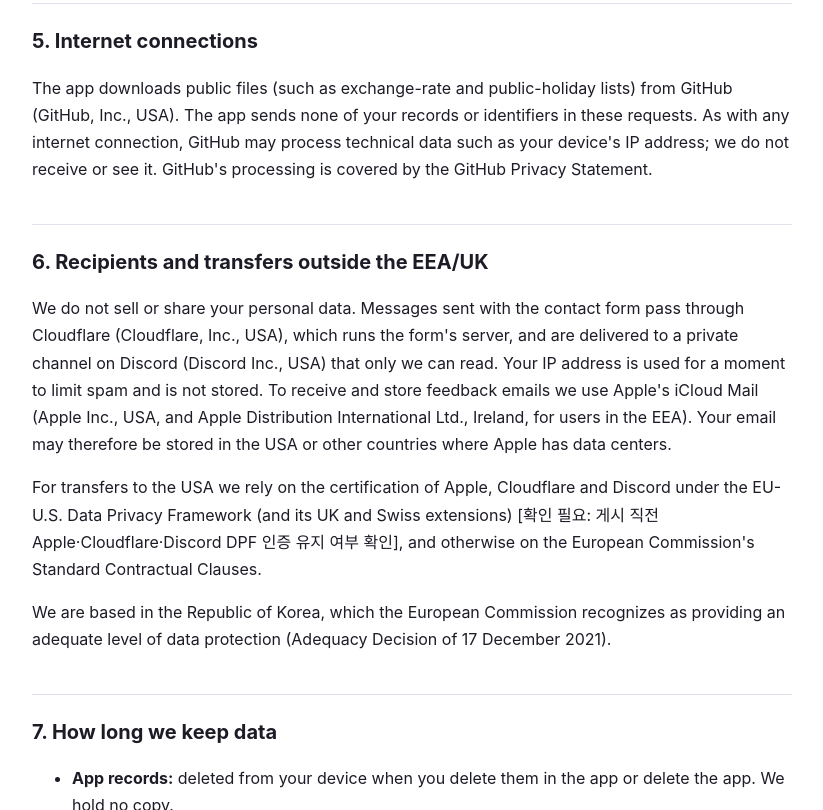
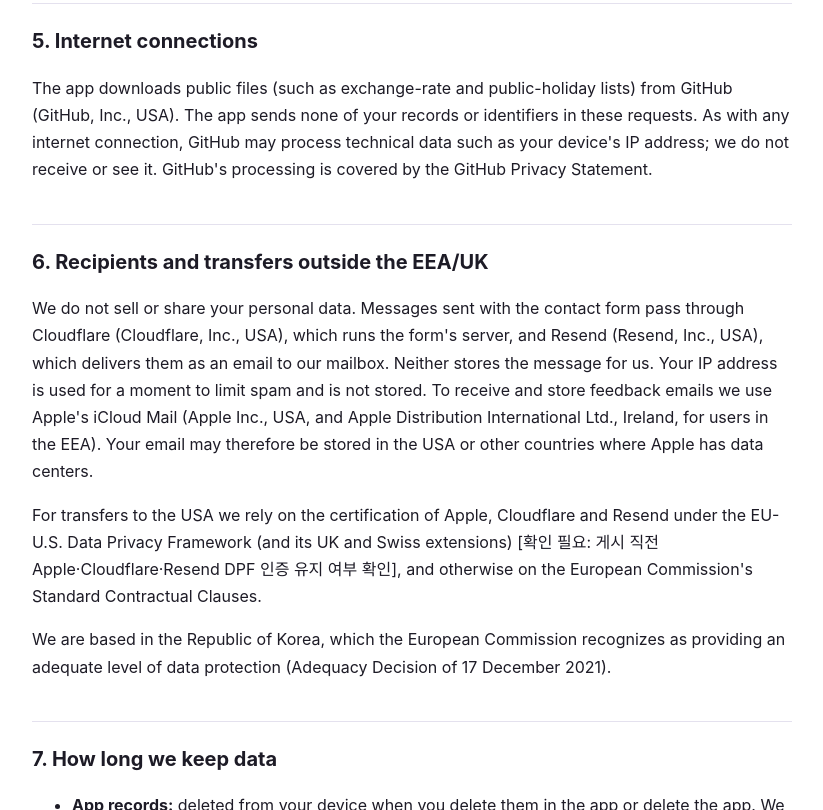
Before and after one commit to tsusuu/supervivo-legal, a plain HTML site: page en/privacy/index.html in a window 1280 px wide. Shown: the part 1799-2609 px from the top of the page, without its empty margins (228-1051 px from the left). Drawn offline with Linux system fonts and the light colour scheme.

Commit message:
Contact form mail goes through Resend instead of Discord

```diff
--- a/en/privacy/index.html
+++ b/en/privacy/index.html
@@ -26,7 +26,7 @@ nav { font-size: .9em; color: var(--muted); }
 <h2>2. Who is responsible (controller)</h2>
 <p>Devsworker, represented by Choi Yeongseo [확인 필요: 사업장 주소 (영문)] Email: <a href="mailto:help@devsworker.com">help@devsworker.com</a></p>
 <h2>3. What we process, why, and on what legal basis</h2>
-<div class="table"><table><thead><tr><th>Data</th><th>Purpose</th><th>Where it is stored</th><th>Legal basis (GDPR)</th></tr></thead><tbody><tr><td>App records: amounts and dates of spending and income, notes, categories, card names and payment days, loans, goals, fixed expenses, app settings</td><td>Calculating your daily budget and showing it in the app and widgets</td><td>Only on your device; never sent to us</td><td>We do not receive this data, so we do not process it as a controller</td></tr><tr><td>Feedback email (optional): your email address, the message, and the app version and iOS version added to the email</td><td>Answering you and fixing problems</td><td>Our mailbox (see section 6)</td><td>Art. 6(1)(b) (handling your request) and Art. 6(1)(f) (our legitimate interest in fixing errors)</td></tr><tr><td>Contact form on our website (optional): your email address, your name if you give it, the message, and the language of the page</td><td>Answering you</td><td>Our private Discord channel (see section 6)</td><td>Art. 6(1)(b) (handling your request)</td></tr></tbody></table></div>
+<div class="table"><table><thead><tr><th>Data</th><th>Purpose</th><th>Where it is stored</th><th>Legal basis (GDPR)</th></tr></thead><tbody><tr><td>App records: amounts and dates of spending and income, notes, categories, card names and payment days, loans, goals, fixed expenses, app settings</td><td>Calculating your daily budget and showing it in the app and widgets</td><td>Only on your device; never sent to us</td><td>We do not receive this data, so we do not process it as a controller</td></tr><tr><td>Feedback email (optional): your email address, the message, and the app version and iOS version added to the email</td><td>Answering you and fixing problems</td><td>Our mailbox (see section 6)</td><td>Art. 6(1)(b) (handling your request) and Art. 6(1)(f) (our legitimate interest in fixing errors)</td></tr><tr><td>Contact form on our website (optional): your email address, your name if you give it, the message, and the language of the page</td><td>Answering you</td><td>Our mailbox (see section 6)</td><td>Art. 6(1)(b) (handling your request)</td></tr></tbody></table></div>
 <p>We do not process card numbers, bank account numbers, government ID numbers, special categories of data (Art. 9 GDPR), location or contacts. We do not make automated decisions or profile you.</p>
 <p>You can use every feature of the app without ever sending us an email.</p>
 <h2>4. Device permissions</h2>
@@ -37,8 +37,8 @@ nav { font-size: .9em; color: var(--muted); }
 <h2>5. Internet connections</h2>
 <p>The app downloads public files (such as exchange-rate and public-holiday lists) from GitHub (GitHub, Inc., USA). The app sends none of your records or identifiers in these requests. As with any internet connection, GitHub may process technical data such as your device's IP address; we do not receive or see it. GitHub's processing is covered by the GitHub Privacy Statement.</p>
 <h2>6. Recipients and transfers outside the EEA/UK</h2>
-<p>We do not sell or share your personal data. Messages sent with the contact form pass through Cloudflare (Cloudflare, Inc., USA), which runs the form's server, and are delivered to a private channel on Discord (Discord Inc., USA) that only we can read. Your IP address is used for a moment to limit spam and is not stored. To receive and store feedback emails we use Apple's iCloud Mail (Apple Inc., USA, and Apple Distribution International Ltd., Ireland, for users in the EEA). Your email may therefore be stored in the USA or other countries where Apple has data centers.</p>
-<p>For transfers to the USA we rely on the certification of Apple, Cloudflare and Discord under the EU-U.S. Data Privacy Framework (and its UK and Swiss extensions) [확인 필요: 게시 직전 Apple·Cloudflare·Discord DPF 인증 유지 여부 확인], and otherwise on the European Commission's Standard Contractual Clauses.</p>
+<p>We do not sell or share your personal data. Messages sent with the contact form pass through Cloudflare (Cloudflare, Inc., USA), which runs the form's server, and Resend (Resend, Inc., USA), which delivers them as an email to our mailbox. Neither stores the message for us. Your IP address is used for a moment to limit spam and is not stored. To receive and store feedback emails we use Apple's iCloud Mail (Apple Inc., USA, and Apple Distribution International Ltd., Ireland, for users in the EEA). Your email may therefore be stored in the USA or other countries where Apple has data centers.</p>
+<p>For transfers to the USA we rely on the certification of Apple, Cloudflare and Resend under the EU-U.S. Data Privacy Framework (and its UK and Swiss extensions) [확인 필요: 게시 직전 Apple·Cloudflare·Resend DPF 인증 유지 여부 확인], and otherwise on the European Commission's Standard Contractual Clauses.</p>
 <p>We are based in the Republic of Korea, which the European Commission recognizes as providing an adequate level of data protection (Adequacy Decision of 17 December 2021).</p>
 <h2>7. How long we keep data</h2>
 <ul><li><strong>App records:</strong> deleted from your device when you delete them in the app or delete the app. We hold no copy.</li><li><strong>Feedback emails and contact form messages:</strong> kept for one year after your question is answered or the problem is fixed, then deleted from the mailbox and trash, unless a law requires us to keep them longer.</li></ul>
```
Also changed, not shown: 1 other file.
